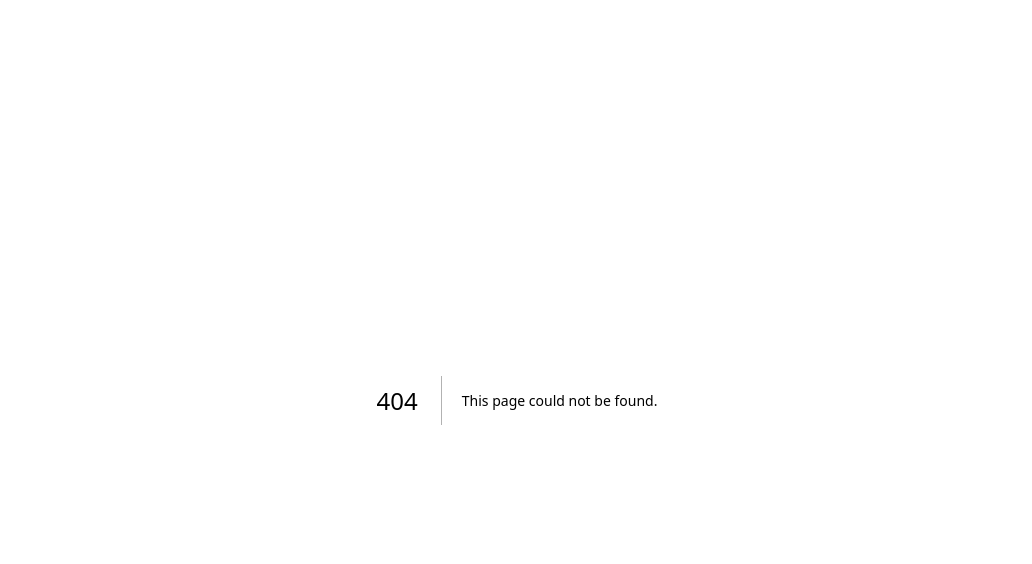
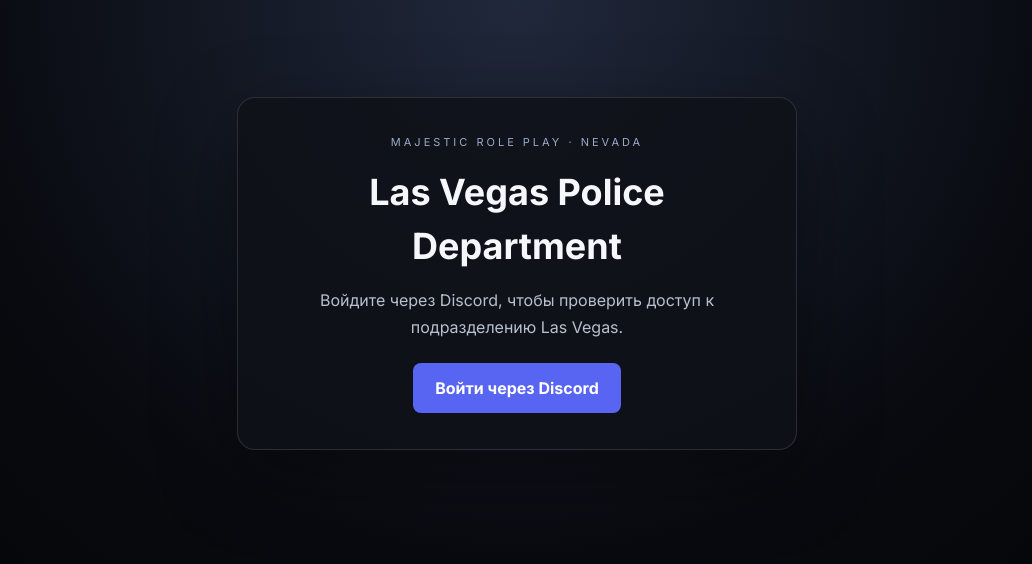
Before and after one commit to kofflay/majestic-web, a Next.js app: page /las-vegas/start in a window 1280 px wide. Before the commit this address had no page. Shown: the top 564 px of the page, without its empty margins (123-1155 px from the left). Built offline with nearby package versions, Linux system fonts and the light colour scheme; no server answers.

Commit message:
Add Las Vegas entry and Discord access gate

```diff
--- /dev/null
+++ b/pages/las-vegas/start.js
@@ -0,0 +1,90 @@
+import { useEffect, useState } from 'react';
+import { useRouter } from 'next/router';
+
+export default function LasVegasStart() {
+  const router = useRouter();
+  const [user, setUser] = useState(null);
+  const [status, setStatus] = useState('loading');
+  const [error, setError] = useState('');
+
+  useEffect(() => {
+    if (!router.isReady) return;
+    let active = true;
+
+    fetch('/api/me')
+      .then(response => response.ok ? response.json() : null)
+      .then(async data => {
+        if (!active) return;
+        const currentUser = data?.user || null;
+        setUser(currentUser);
+        if (!currentUser) {
+          setStatus('guest');
+          return;
+        }
+
+        const accessResponse = await fetch('/api/las-vegas/access');
+        if (!accessResponse.ok) {
+          if (active) setStatus('error');
+          return;
+        }
+        const access = await accessResponse.json();
+        if (!active) return;
+        setStatus(access.hasAccess ? 'allowed' : 'denied');
+      })
+      .catch(() => {
+        if (active) setStatus('error');
+      });
+
+    return () => { active = false; };
+  }, [router.isReady]);
+
+  const login = () => {
+    window.location.href = '/api/auth/start?returnTo=' + encodeURIComponent('/las-vegas/start');
+  };
+
+  const panelStyle = {
+    width: 'min(560px, calc(100% - 32px))',
+    margin: '12vh auto',
+    padding: '36px',
+    border: '1px solid rgba(255,255,255,.12)',
+    borderRadius: '18px',
+    background: 'rgba(15,18,24,.88)',
+    boxShadow: '0 24px 80px rgba(0,0,0,.35)',
+    color: '#f5f7fa',
+    textAlign: 'center',
+  };
+
+  const buttonStyle = {
+    display: 'inline-block',
+    marginTop: '22px',
+    padding: '13px 22px',
+    borderRadius: '8px',
+    border: 0,
+    background: '#5865f2',
+    color: '#fff',
+    fontWeight: 700,
+    textDecoration: 'none',
+    cursor: 'pointer',
+  };
+
+  let heading = 'Las Vegas Police Department';
+  let message = 'Проверяем авторизацию и доступ к серверу…';
+  if (status === 'guest') message = 'Войдите через Discord, чтобы проверить доступ к подразделению Las Vegas.';
+  if (status === 'allowed') message = `Доступ подтверждён. Добро пожаловать, ${user?.username || 'сотрудник'}.`;
+  if (status === 'denied') message = 'У вашего Discord-аккаунта нет роли сотрудника или администратора Las Vegas.';
+  if (status === 'error') message = 'Не удалось проверить доступ. Обновите страницу или попробуйте позже.';
+
+  return (
+    <main style={{ minHeight: '100vh', padding: '1px 0', background: 'radial-gradient(circle at 50% 0%, #20283b 0%, #080a0f 55%, #030405 100%)' }}>
+      <section style={panelStyle}>
+        <div style={{ color: '#9ba8c7', fontSize: '11px', letterSpacing: '3px', marginBottom: '14px' }}>MAJESTIC ROLE PLAY · NEVADA</div>
+        <h1 style={{ margin: '0 0 14px', fontSize: 'clamp(26px, 5vw, 36px)' }}>{heading}</h1>
+        <p style={{ margin: 0, color: '#b8c0cf', lineHeight: 1.7 }}>{message}</p>
+        {status === 'guest' && <button onClick={login} style={buttonStyle}>Войти через Discord</button>}
+        {status === 'denied' && <a href="/start" style={buttonStyle}>Перейти в Memphis</a>}
+        {status === 'allowed' && <p style={{ marginTop: '20px', color: '#9ba8c7', fontSize: '13px' }}>Раздел Las Vegas подключён. Функциональные модули будут открываться здесь.</p>}
+        {status === 'error' && <button onClick={() => router.reload()} style={buttonStyle}>Повторить проверку</button>}
+      </section>
+    </main>
+  );
+}
```
